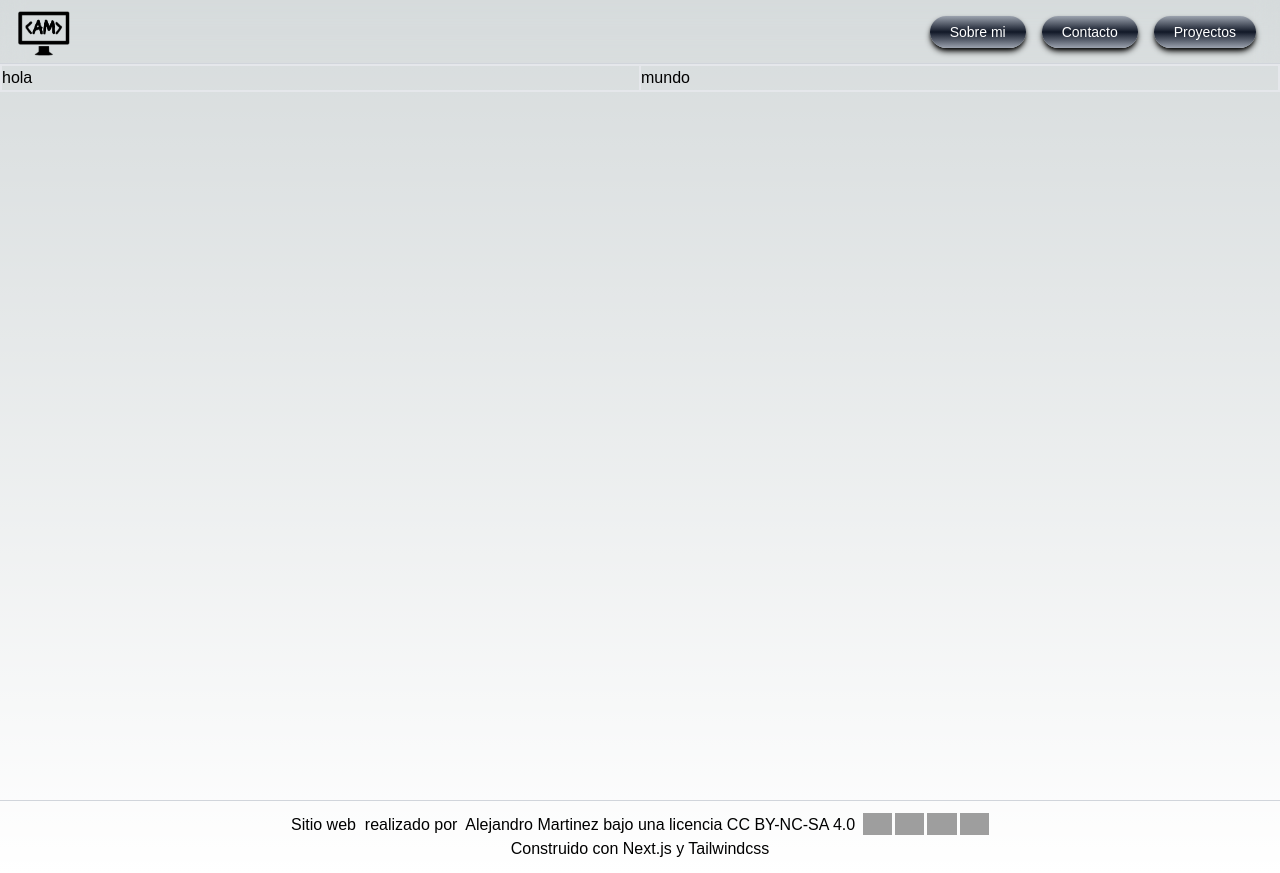
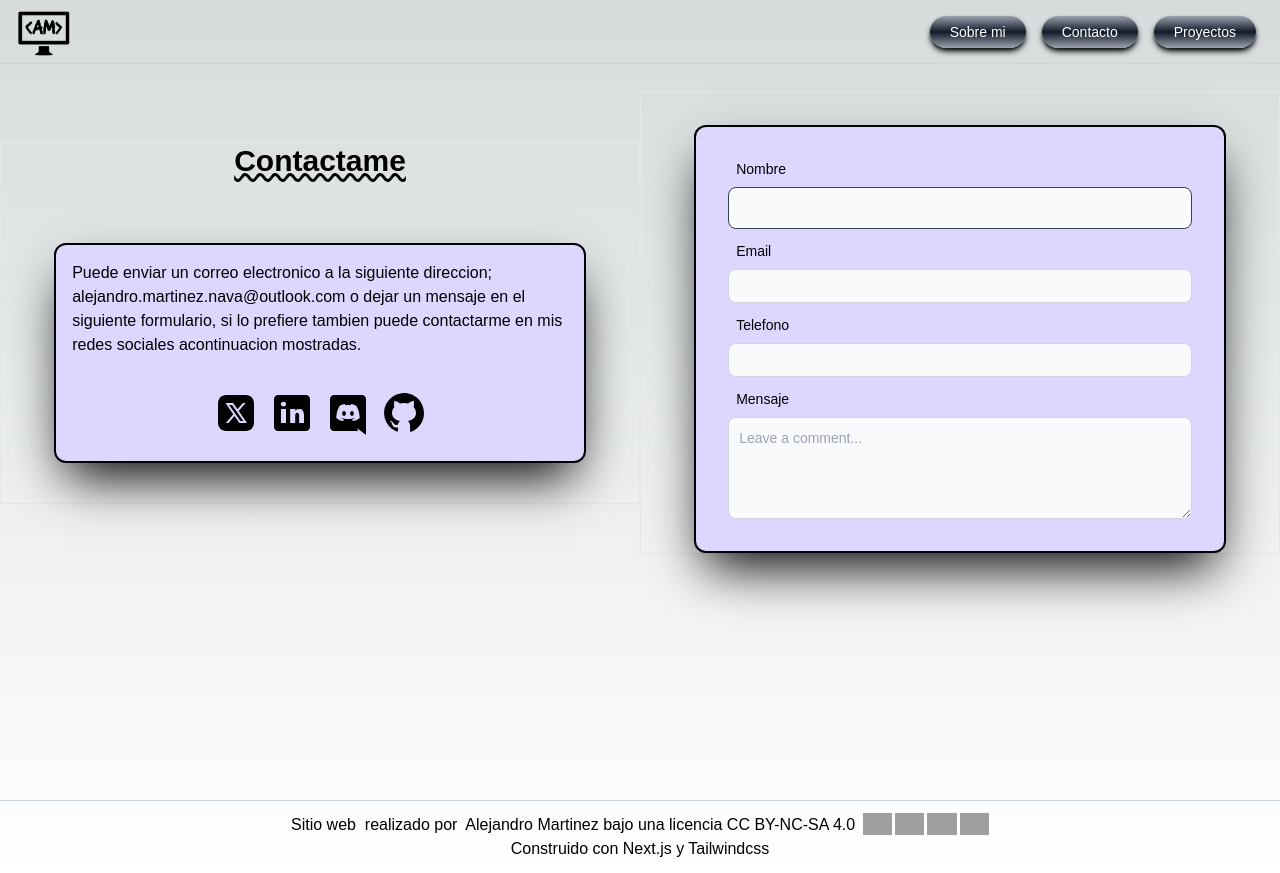
Before and after one commit to alejandro77martinez/portfolio, a Next.js app: page /contact in a window 1280 px wide. Built offline with nearby package versions, Linux system fonts and the light colour scheme; grey boxes are pictures that could not be loaded; a web font is replaced by a local one.

Commit message:
Se inicio la pagina contacto avanzando un 80%, pendientes detalles de fuente y validacion de formulario

```diff
--- a/app/ui/contact.tsx
+++ b/app/ui/contact.tsx
@@ -1,11 +1,55 @@
 export default function ContactMe() {
   return (
-    <div className="flex max-lg:flex-col border w-full">
+    <div className="flex items-center max-lg:flex-col w-full pt-7">
       <div className="border w-full lg:w-2/4 h-auto">
-        hola
+        <div className="h-auto w-5/6 mx-auto max-lg:w-full max-lg:px-4">
+          <h1 className="text-3xl text-center font-bold underline decoration-wavy mb-16">Contactame</h1>
+          <div className="bg-violet-200 p-4 shadow-2xl shadow-black rounded-xl border-2 border-black mb-10">
+            <p className="mb-8">
+              Puede enviar un correo electronico a la siguiente direccion;
+              alejandro.martinez.nava@outlook.com o dejar un mensaje en el siguiente formulario,
+              si lo prefiere tambien puede contactarme en mis redes sociales acontinuacion mostradas.
+            </p>
+            <div className="flex gap-2 my-2 justify-center">
+              <svg xmlns="http://www.w3.org/2000/svg" x="0px" y="0px" width="48" height="48" viewBox="0 0 24 24">
+                <path d="M10.053,7.988l5.631,8.024h-1.497L8.566,7.988H10.053z M21,7v10	c0,2.209-1.791,4-4,4H7c-2.209,0-4-1.791-4-4V7c0-2.209,1.791-4,4-4h10C19.209,3,21,4.791,21,7z M17.538,17l-4.186-5.99L16.774,7	h-1.311l-2.704,3.16L10.552,7H6.702l3.941,5.633L6.906,17h1.333l3.001-3.516L13.698,17H17.538z"></path>
+              </svg>
+              <svg xmlns="http://www.w3.org/2000/svg" x="0px" y="0px" width="48" height="48" viewBox="0 0 24 24">
+                <path d="M19,3H5C3.895,3,3,3.895,3,5v14c0,1.105,0.895,2,2,2h14c1.105,0,2-0.895,2-2V5C21,3.895,20.105,3,19,3z M9,17H6.477v-7H9 V17z M7.694,8.717c-0.771,0-1.286-0.514-1.286-1.2s0.514-1.2,1.371-1.2c0.771,0,1.286,0.514,1.286,1.2S8.551,8.717,7.694,8.717z M18,17h-2.442v-3.826c0-1.058-0.651-1.302-0.895-1.302s-1.058,0.163-1.058,1.302c0,0.163,0,3.826,0,3.826h-2.523v-7h2.523v0.977 C13.93,10.407,14.581,10,15.802,10C17.023,10,18,10.977,18,13.174V17z"></path>
+              </svg>
+              <svg xmlns="http://www.w3.org/2000/svg" x="0px" y="0px" width="48" height="48" viewBox="0 0 24 24">
+                <path d="M21,23l-4.378-3.406L17,21H5c-1.105,0-2-0.895-2-2V5c0-1.105,0.895-2,2-2h14c1.105,0,2,0.895,2,2V23z M16.29,8.57	c0,0-1.23-0.95-2.68-1.06l-0.3,0.61C12.86,8.04,12.4,7.98,12,7.98c-0.41,0-0.88,0.06-1.31,0.14l-0.3-0.61	C8.87,7.66,7.71,8.57,7.71,8.57s-1.37,1.98-1.6,5.84C7.49,15.99,9.59,16,9.59,16l0.43-0.58c-0.44-0.15-0.82-0.35-1.21-0.65	l0.09-0.24c0.72,0.33,1.65,0.53,3.1,0.53s2.38-0.2,3.1-0.53l0.09,0.24c-0.39,0.3-0.77,0.5-1.21,0.65L14.41,16	c0,0,2.1-0.01,3.48-1.59C17.66,10.55,16.29,8.57,16.29,8.57z M10,13.38c-0.52,0-0.94-0.53-0.94-1.18c0-0.65,0.42-1.18,0.94-1.18	s0.94,0.53,0.94,1.18C10.94,12.85,10.52,13.38,10,13.38z M14,13.38c-0.52,0-0.94-0.53-0.94-1.18c0-0.65,0.42-1.18,0.94-1.18	s0.94,0.53,0.94,1.18C14.94,12.85,14.52,13.38,14,13.38z"></path>
+              </svg>
+              <svg xmlns="http://www.w3.org/2000/svg" x="0px" y="0px" width="48" height="48" viewBox="0 0 24 24">
+                <path d="M10.9,2.1c-4.6,0.5-8.3,4.2-8.8,8.7c-0.5,4.7,2.2,8.9,6.3,10.5C8.7,21.4,9,21.2,9,20.8v-1.6c0,0-0.4,0.1-0.9,0.1 c-1.4,0-2-1.2-2.1-1.9c-0.1-0.4-0.3-0.7-0.6-1C5.1,16.3,5,16.3,5,16.2C5,16,5.3,16,5.4,16c0.6,0,1.1,0.7,1.3,1c0.5,0.8,1.1,1,1.4,1 c0.4,0,0.7-0.1,0.9-0.2c0.1-0.7,0.4-1.4,1-1.8c-2.3-0.5-4-1.8-4-4c0-1.1,0.5-2.2,1.2-3C7.1,8.8,7,8.3,7,7.6c0-0.4,0-0.9,0.2-1.3 C7.2,6.1,7.4,6,7.5,6c0,0,0.1,0,0.1,0C8.1,6.1,9.1,6.4,10,7.3C10.6,7.1,11.3,7,12,7s1.4,0.1,2,0.3c0.9-0.9,2-1.2,2.5-1.3 c0,0,0.1,0,0.1,0c0.2,0,0.3,0.1,0.4,0.3C17,6.7,17,7.2,17,7.6c0,0.8-0.1,1.2-0.2,1.4c0.7,0.8,1.2,1.8,1.2,3c0,2.2-1.7,3.5-4,4 c0.6,0.5,1,1.4,1,2.3v2.6c0,0.3,0.3,0.6,0.7,0.5c3.7-1.5,6.3-5.1,6.3-9.3C22,6.1,16.9,1.4,10.9,2.1z"></path>
+              </svg>
+            </div>
+          </div>
+        </div>
       </div>
-      <div className="border w-full lg:w-2/4 h-auto">
-        mundo
+      <div className="border w-full lg:w-2/4 h-auto pt-8">
+        <div className="h-auto w-5/6 mx-auto max-lg:w-full max-lg:px-4">
+          <div className="bg-violet-200 p-8 shadow-2xl shadow-black rounded-xl border-2 border-black">
+            <form className="mx-auto flex flex-col gap-3">
+              <div>
+                <label htmlFor="input1" className="block pl-2 mb-2 text-sm font-medium text-black dark:text-white">Nombre</label>
+                <input type="text" id="input1" className="block w-full p-2 border border-gray-700 text-black rounded-lg bg-gray-50 text-md focus:ring-blue-500 focus:border-blue-500 dark:bg-gray-700 dark:border-gray-600 dark:placeholder-gray-400 dark:text-white dark:focus:ring-blue-500 dark:focus:border-blue-500"/>
+              </div>
+              <div>
+                <label htmlFor="input1" className="block pl-2 mb-2 text-sm font-medium text-black dark:text-white">Email</label>
+                <input type="text" id="input1" className="block w-full p-2 text-gray-900 border border-gray-300 rounded-lg bg-gray-50 text-xs focus:ring-blue-500 focus:border-blue-500 dark:bg-gray-700 dark:border-gray-600 dark:placeholder-gray-400 dark:text-white dark:focus:ring-blue-500 dark:focus:border-blue-500"/>
+              </div>
+              <div>
+                <label htmlFor="input1" className="block pl-2 mb-2 text-sm font-medium text-black dark:text-white">Telefono</label>
+                <input type="text" id="input1" className="block w-full p-2 text-gray-900 border border-gray-300 rounded-lg bg-gray-50 text-xs focus:ring-blue-500 focus:border-blue-500 dark:bg-gray-700 dark:border-gray-600 dark:placeholder-gray-400 dark:text-white dark:focus:ring-blue-500 dark:focus:border-blue-500"/>
+              </div>
+              <div>
+                <label htmlFor="message" className="block pl-2 mb-2 text-sm font-medium text-black dark:text-white">Mensaje</label>
+                <textarea id="message" rows={4} className="block p-2.5 w-full text-sm text-gray-900 bg-gray-50 rounded-lg border border-gray-300 focus:ring-blue-500 focus:border-blue-500 dark:bg-gray-700 dark:border-gray-600 dark:placeholder-gray-400 dark:text-white dark:focus:ring-blue-500 dark:focus:border-blue-500" placeholder="Leave a comment..."></textarea>
+              </div>
+            </form>
+          </div>
+        </div>
       </div>
     </div>
   )
```
